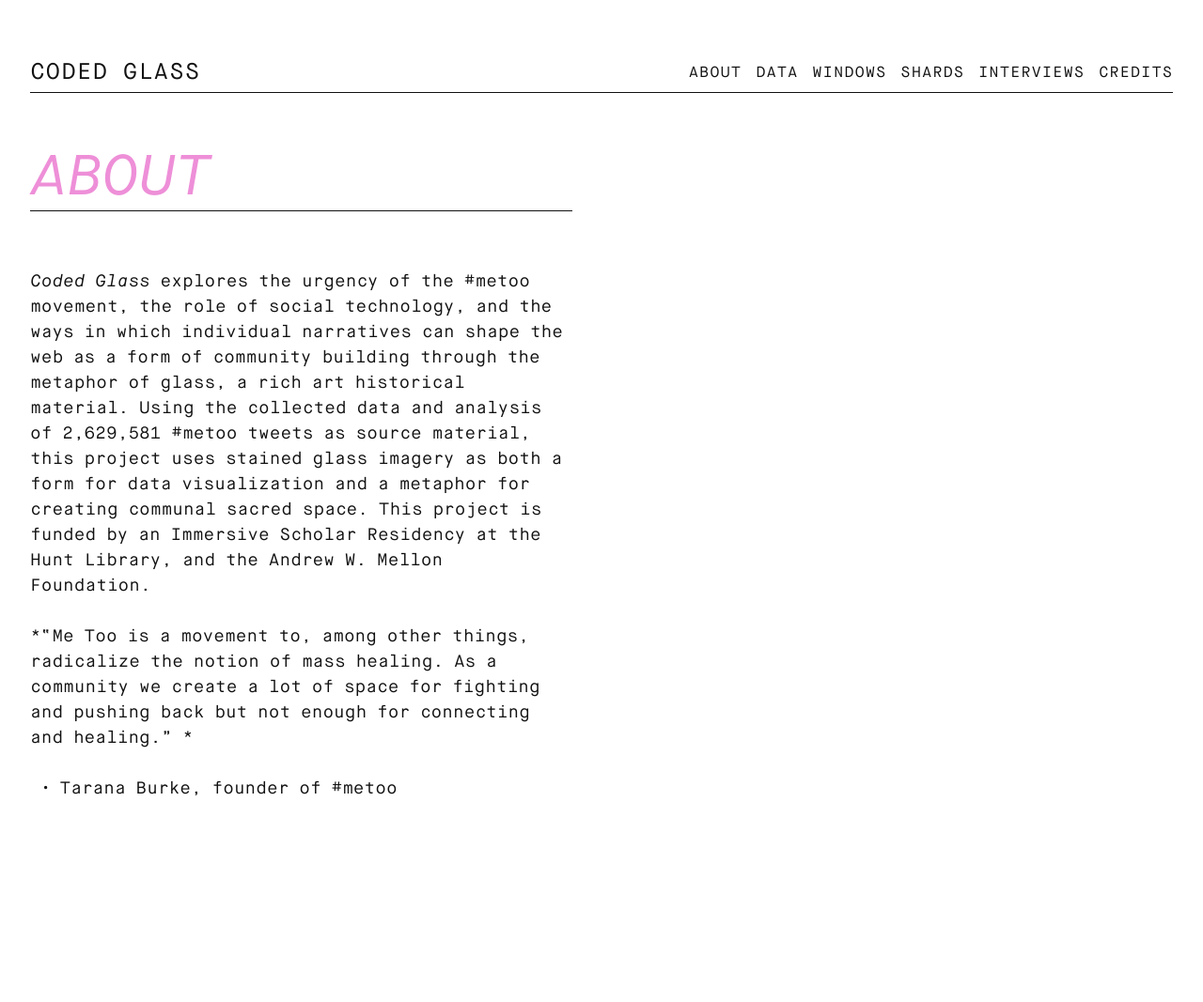
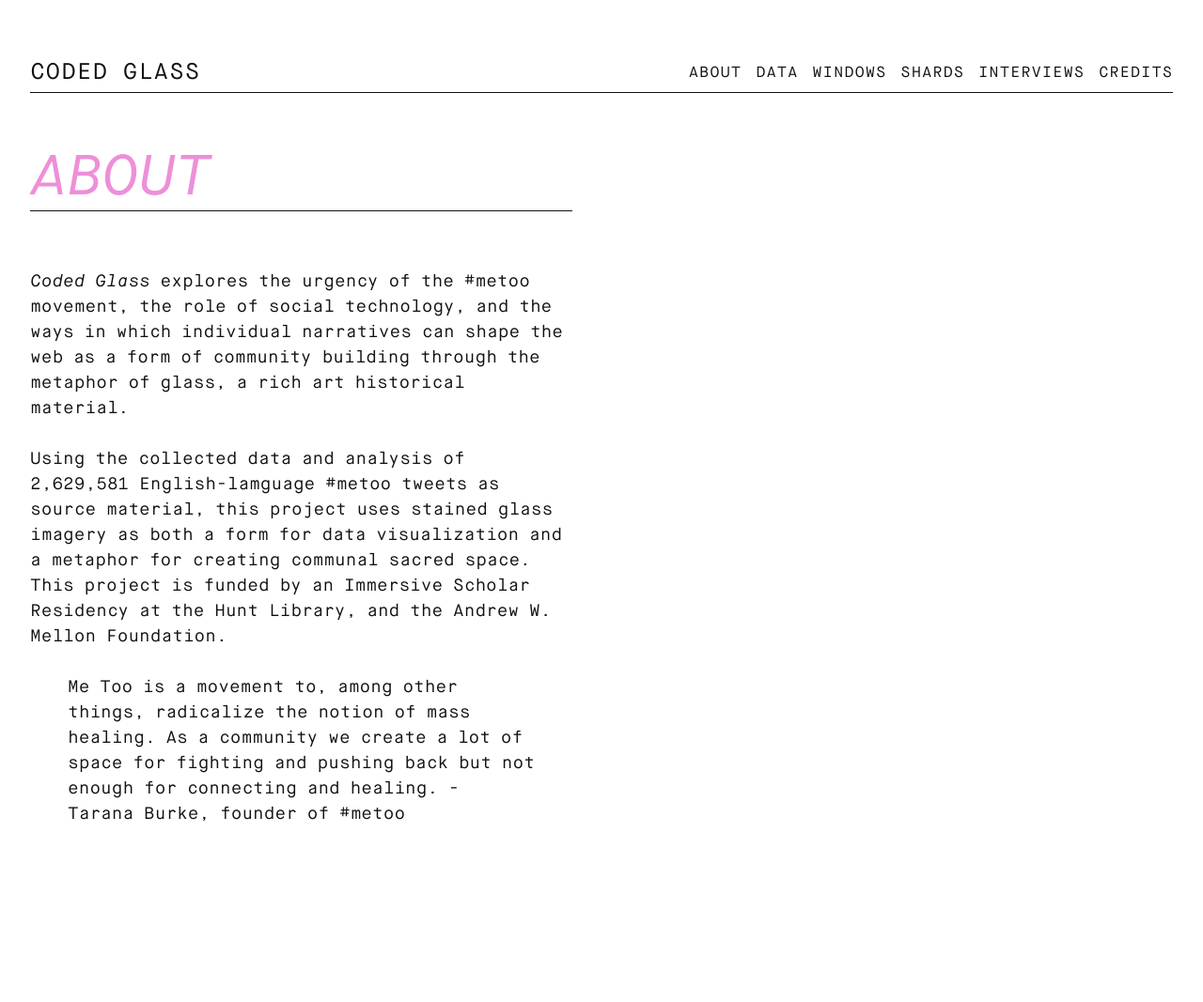
Before and after one commit to BrianaCamp/looking-glass, a Jekyll site: the page built from about.md, in a window 1280 px wide. Shown: the whole page at 94% size. Built offline with Jekyll 4.4.1, drawn with Linux system fonts in a browser that asks for light colours; before the commit the page ends 1040 px from its top, so only the background shows below that.

Commit message:
Updated About

```diff
--- a/about.md
+++ b/about.md
@@ -3,11 +3,17 @@ title: About
 permalink: "/about/"
 position: 1
 is-nav: true
-about_text: |-
-  *Coded Glass* explores the urgency of the #metoo movement, the role of social technology, and the ways in which individual narratives can shape the web as a form of community building through the metaphor of glass, a rich art historical material. Using the collected data and analysis of 2,629,581 #metoo tweets as source material, this project uses stained glass imagery as both a form for data visualization and a metaphor for creating communal sacred space. This project is funded by an Immersive Scholar Residency at the Hunt Library, and the Andrew W. Mellon Foundation.
-
-  *“Me Too is a movement to, among other things, radicalize the notion of mass healing. As a community we create a lot of space for fighting and pushing back but not enough for connecting and healing.” *
-  - Tarana Burke, founder of #metoo
+about_text: "*Coded Glass* explores the urgency of the #metoo movement, the role of
+  social technology, and the ways in which individual narratives can shape the web
+  as a form of community building through the metaphor of glass, a rich art historical
+  material. \n\nUsing the collected data and analysis of 2,629,581 English-lamguage
+  #metoo tweets as source material, this project uses stained glass imagery as both
+  a form for data visualization and a metaphor for creating communal sacred space.
+  This project is funded by an Immersive Scholar Residency at the Hunt Library, and
+  the Andrew W. Mellon Foundation.\n\n> Me Too is a movement to, among other things,
+  radicalize the notion of mass healing. As a community we create a lot of space for
+  fighting and pushing back but not enough for connecting and healing. - Tarana Burke,
+  founder of #metoo"
 contributors:
 - name: Liss LaFleur
   image: "/uploads/shard-hero5.jpg"
```
